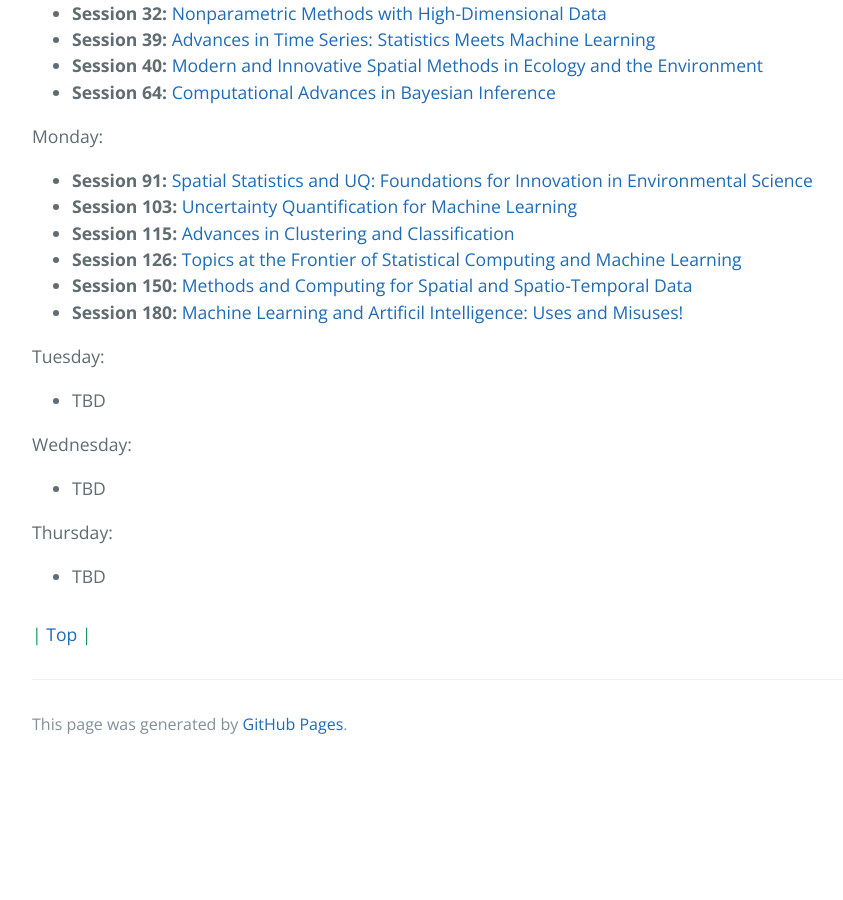
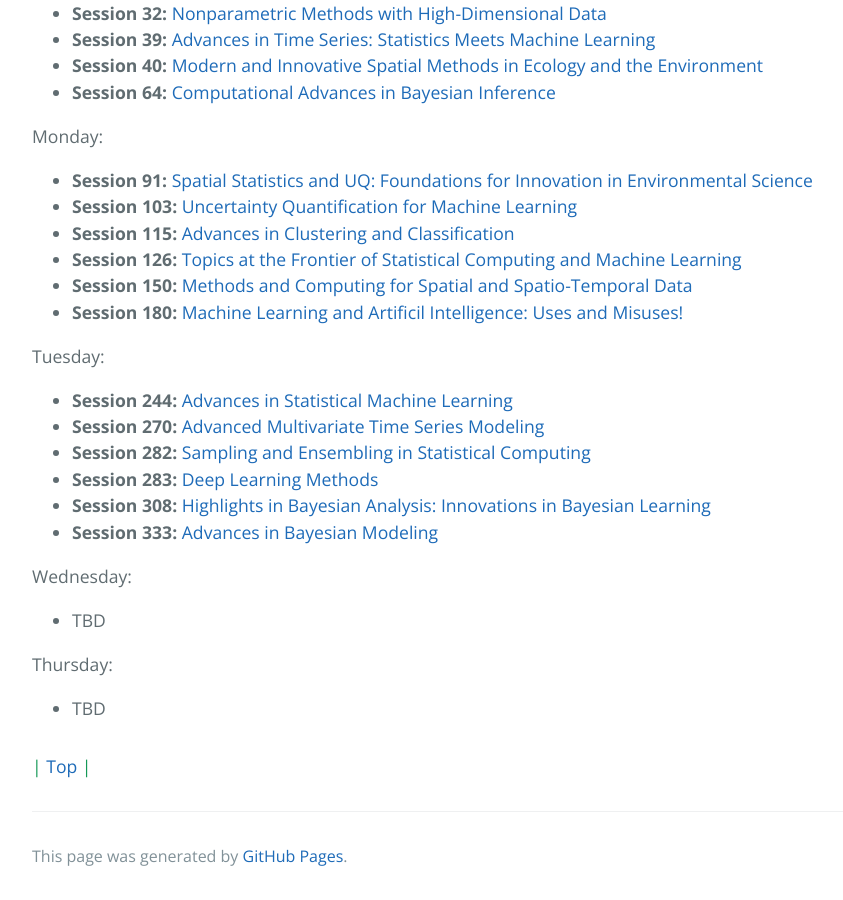
Before and after one commit to aigamstat/aigamstat.github.io, a Jekyll site: the page built from jsm2022/index.md, in a window 1280 px wide and 900 px high, scrolled down 5025 px. Shown: the whole window, without its empty margins (192-1035 px from the left). Built offline with Jekyll 4.4.1, drawn with Linux system fonts in a browser that asks for light colours; before the commit the page ends 5793 px from its top, so only the background shows below that.

Commit message:
jsm2022_tuesday
some interesting Tuesday sessions

```diff
--- a/jsm2022/index.md
+++ b/jsm2022/index.md
@@ -166,7 +166,12 @@ Monday:
 - **Session 180:** [Machine Learning and Artificil Intelligence: Uses and Misuses!](https://ww2.amstat.org/meetings/jsm/2022/onlineprogram/ActivityDetails.cfm?SessionID=220843)
 
 Tuesday:
-- TBD
+- **Session 244:** [Advances in Statistical Machine Learning](https://ww2.amstat.org/meetings/jsm/2022/onlineprogram/ActivityDetails.cfm?SessionID=223287)
+- **Session 270:** [Advanced Multivariate Time Series Modeling](https://ww2.amstat.org/meetings/jsm/2022/onlineprogram/ActivityDetails.cfm?SessionID=223164)
+- **Session 282:** [Sampling and Ensembling in Statistical Computing](https://ww2.amstat.org/meetings/jsm/2022/onlineprogram/ActivityDetails.cfm?SessionID=223314)
+- **Session 283:** [Deep Learning Methods](https://ww2.amstat.org/meetings/jsm/2022/onlineprogram/ActivityDetails.cfm?SessionID=223326)
+- **Session 308:** [Highlights in Bayesian Analysis: Innovations in Bayesian Learning](https://ww2.amstat.org/meetings/jsm/2022/onlineprogram/ActivityDetails.cfm?SessionID=220815)
+- **Session 333:** [Advances in Bayesian Modeling](https://ww2.amstat.org/meetings/jsm/2022/onlineprogram/ActivityDetails.cfm?SessionID=223293)
 
 Wednesday:
 - TBD
```
